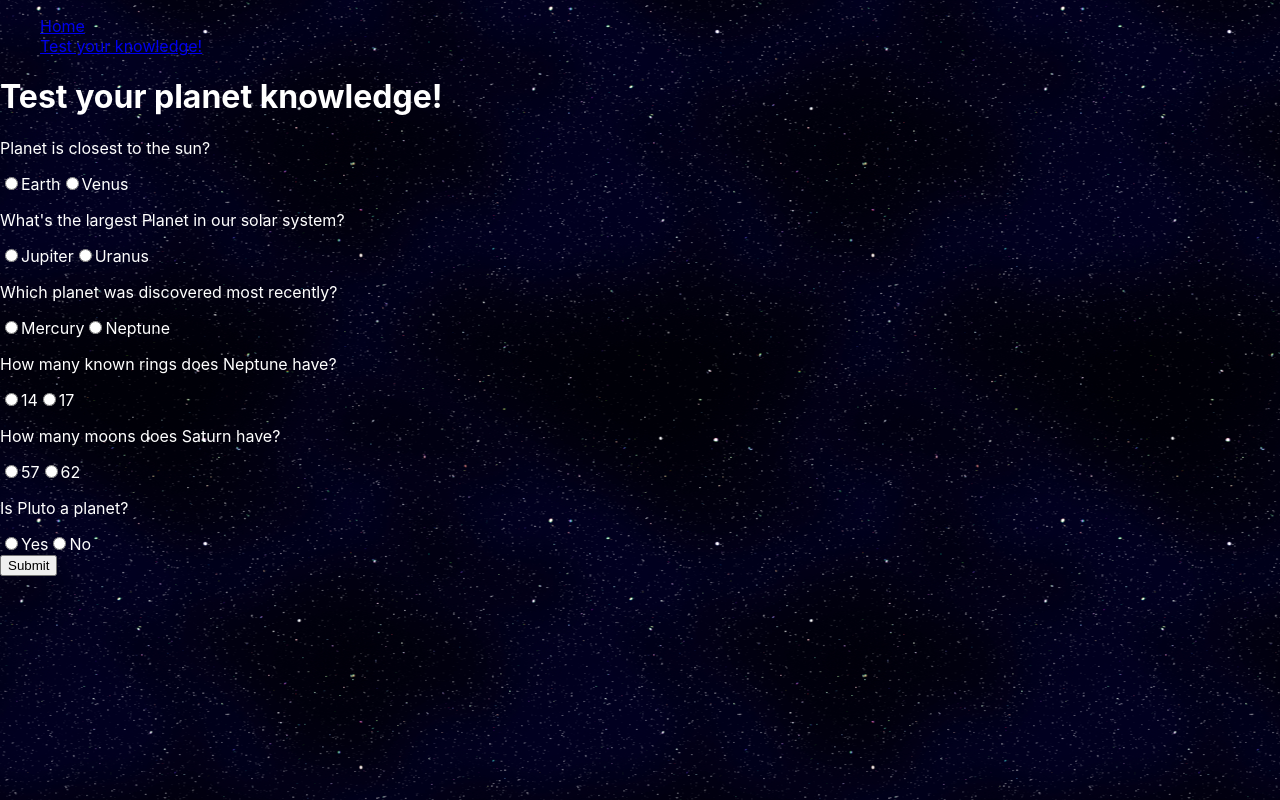
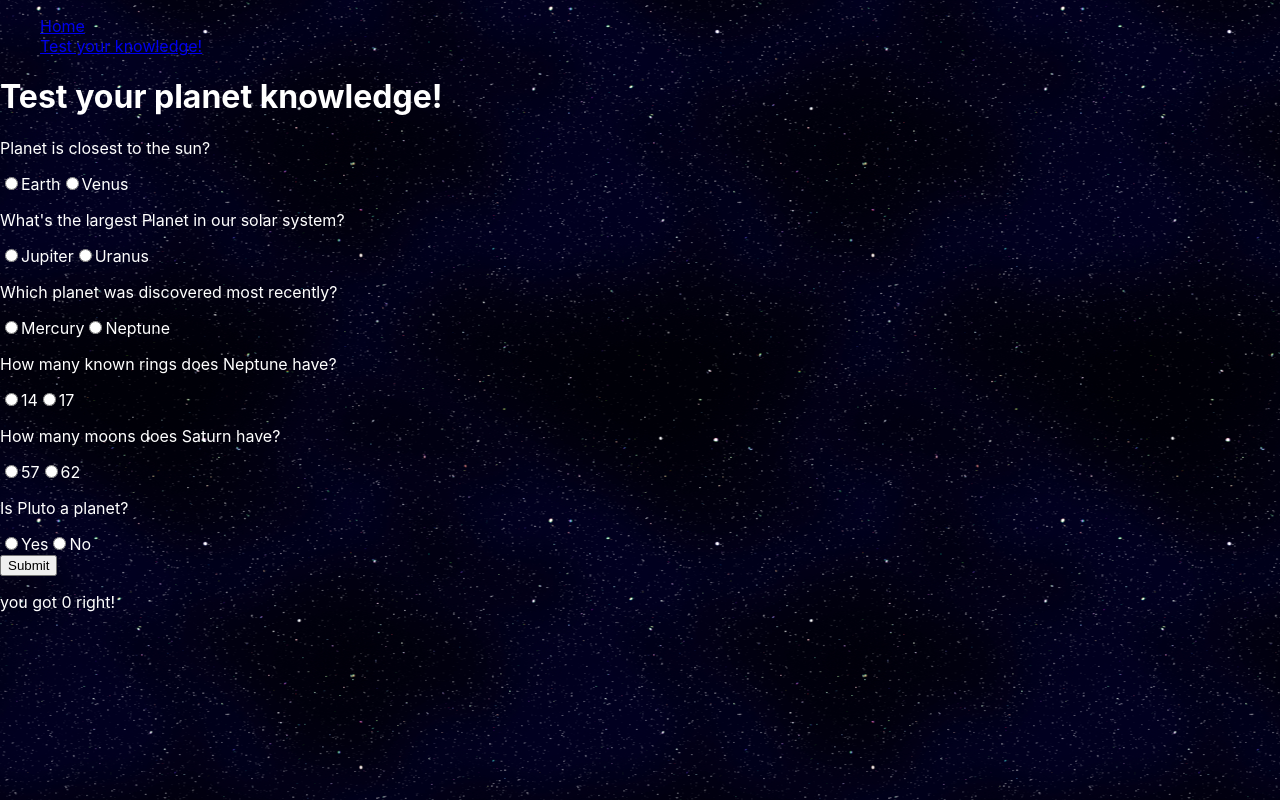
Before and after one commit to jcogan97/planet_edu_project, a React (Create React App) app in the folder client/: page /quiz in a window 1280 px wide. Built offline with nearby package versions, Linux system fonts and the light colour scheme; no server answers.

Commit message:
the quiz logic is now working

```diff
--- a/client/src/components/Quiz/QuestionItem.js
+++ b/client/src/components/Quiz/QuestionItem.js
@@ -1,13 +1,19 @@
 import { useState , useEffect} from "react";
 
-const QuestionItem = ({question, answers, correctAnswer, index, result, setResult}) => {
+const QuestionItem = ({question, answers, correctAnswer, index, results}) => {
+
+
 
 
     const pushResult = (event) => {
 
         const value = event.target.value
-        result[index] = value
-        console.log("index:", index, "result:", result, "correct answer:", correctAnswer);
+        if( value === correctAnswer){
+            results.push(value)
+        };
+
+        console.log("results:", results, "correct answer:", correctAnswer, "value:", value);
+
         };
 
 
--- a/client/src/components/Quiz/QuestionList.js
+++ b/client/src/components/Quiz/QuestionList.js
@@ -3,29 +3,32 @@ import QuestionItem from "./QuestionItem";
 
 const QuestionList = ({questions}) => {
 
-    const [result, setResult] = useState({})
+    const [number, setNumber] = useState(0)
+
+
+    const results = []
 
 
 
 
     const listOfQuestions = questions.map((question, index) => {
-        return <QuestionItem question={question.question} answers={question.answers} correctAnswer={question.correctAnswer} index={index} result={result} setResult={setResult}/>
+        return <QuestionItem question={question.question} answers={question.answers} correctAnswer={question.correctAnswer} index={index} results={results} />
 
     });
 
     const handleSubmit = (event) => {
 		event.preventDefault();
-        // const data = {result};
-        // const json = JSON.stringify(data, null, 4);
-		// console.log(json);
-        console.log(result);
+        const numberOfCorrectAnswers = results.length
+        setNumber(numberOfCorrectAnswers);
     };
+
 
     return(
         <>
             <form onSubmit={handleSubmit}>
                 {listOfQuestions}
                 <input type="submit"/>
+                <p id="text-is-evil">you got {number} right!</p>
             </form>
         </>
     );
```
